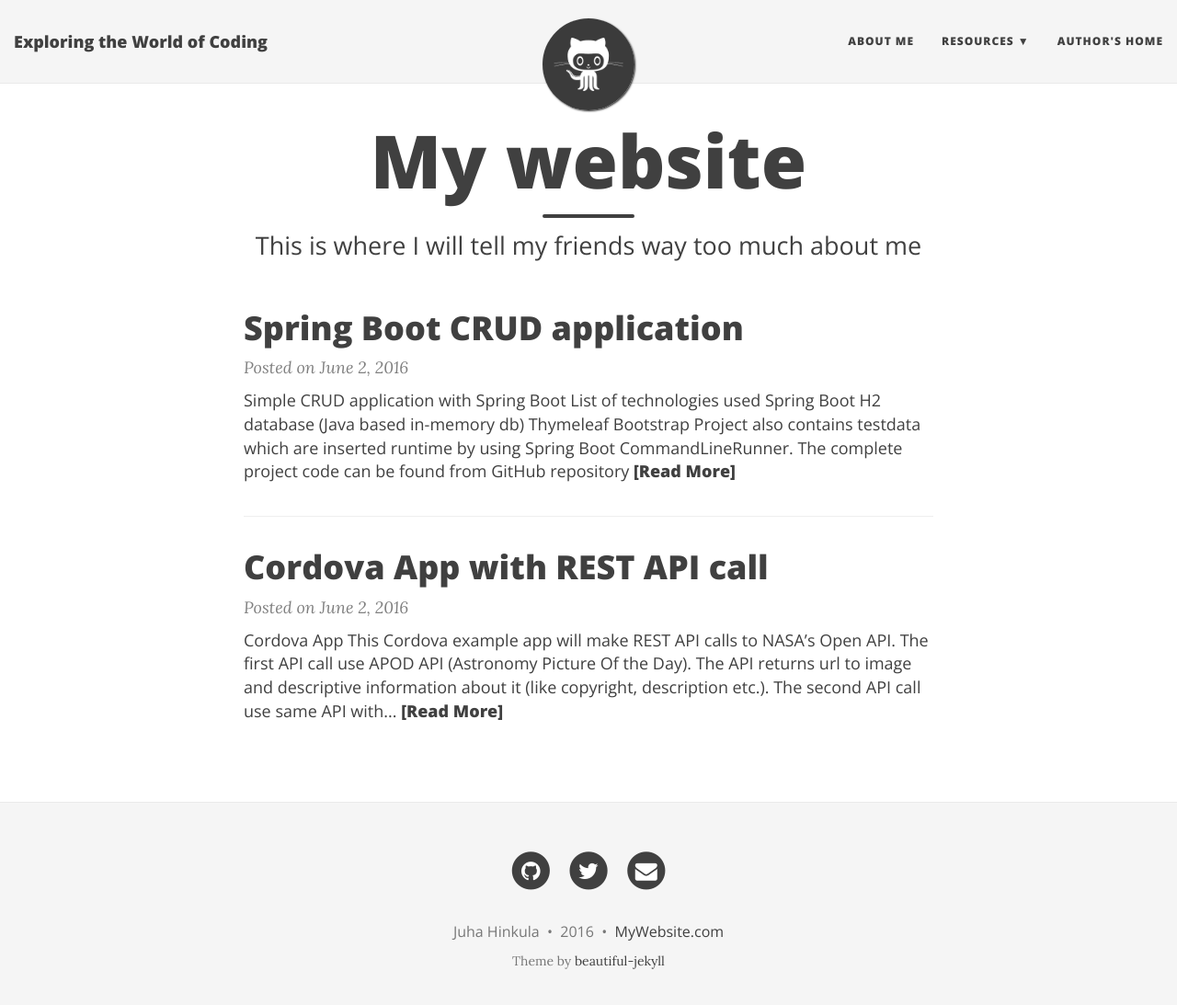
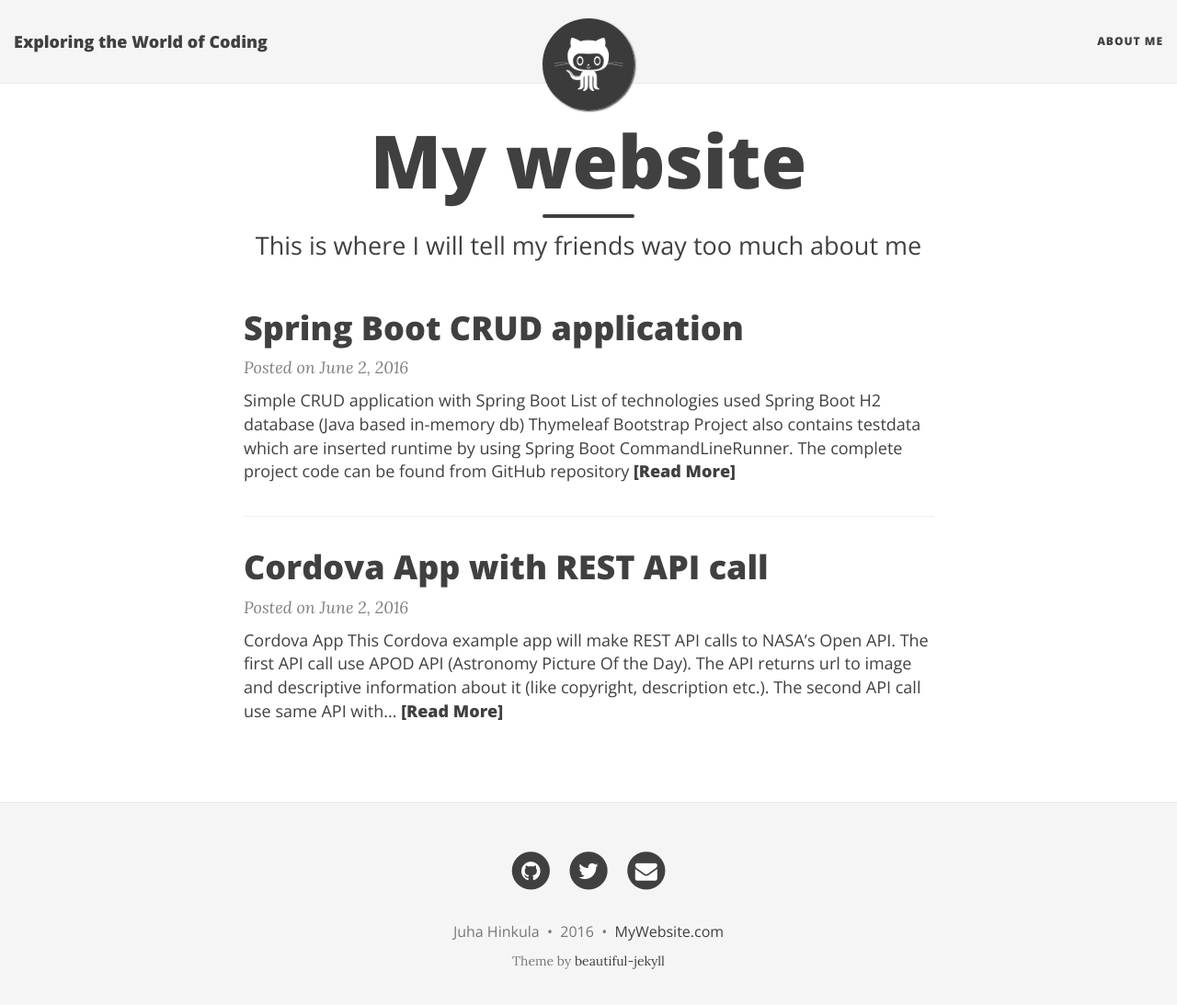
Before and after one commit to juhahinkula/juhahinkula.github.io, a Jekyll site: the page built from index.html, in a window 1280 px wide and 1106 px high. Shown: the top 1093 px of the window at 92% size. Built offline with Jekyll 4.4.1, drawn with Linux system fonts in a browser that asks for light colours; nearby versions of some CDN libraries; the list of posts is cut into pages by our own code; some of the changed lines change nothing that is shown.

Commit message:
changing template

```diff
--- a/_config.yml
+++ b/_config.yml
@@ -24,11 +24,11 @@
 # List of links in the navigation bar
 navbar-links:
   About Me: "aboutme"
-  Resources:
-    - Beautiful Jekyll: "http://deanattali.com/beautiful-jekyll/"
-    - Learn markdown: "http://www.markdowntutorial.com/"
-    - GitHub Pages: "https://pages.github.com/"
-  Author's home: "http://deanattali.com"
+#  Resources:
+#    - Beautiful Jekyll: "http://deanattali.com/beautiful-jekyll/"
+#    - Learn markdown: "http://www.markdowntutorial.com/"
+#   - GitHub Pages: "https://pages.github.com/"
+#  Author's home: "http://deanattali.com"
 
 # Image to show in the navigation bar - image must be a square (width = height)
 # Remove this parameter if you don't want an image in the navbar
```
